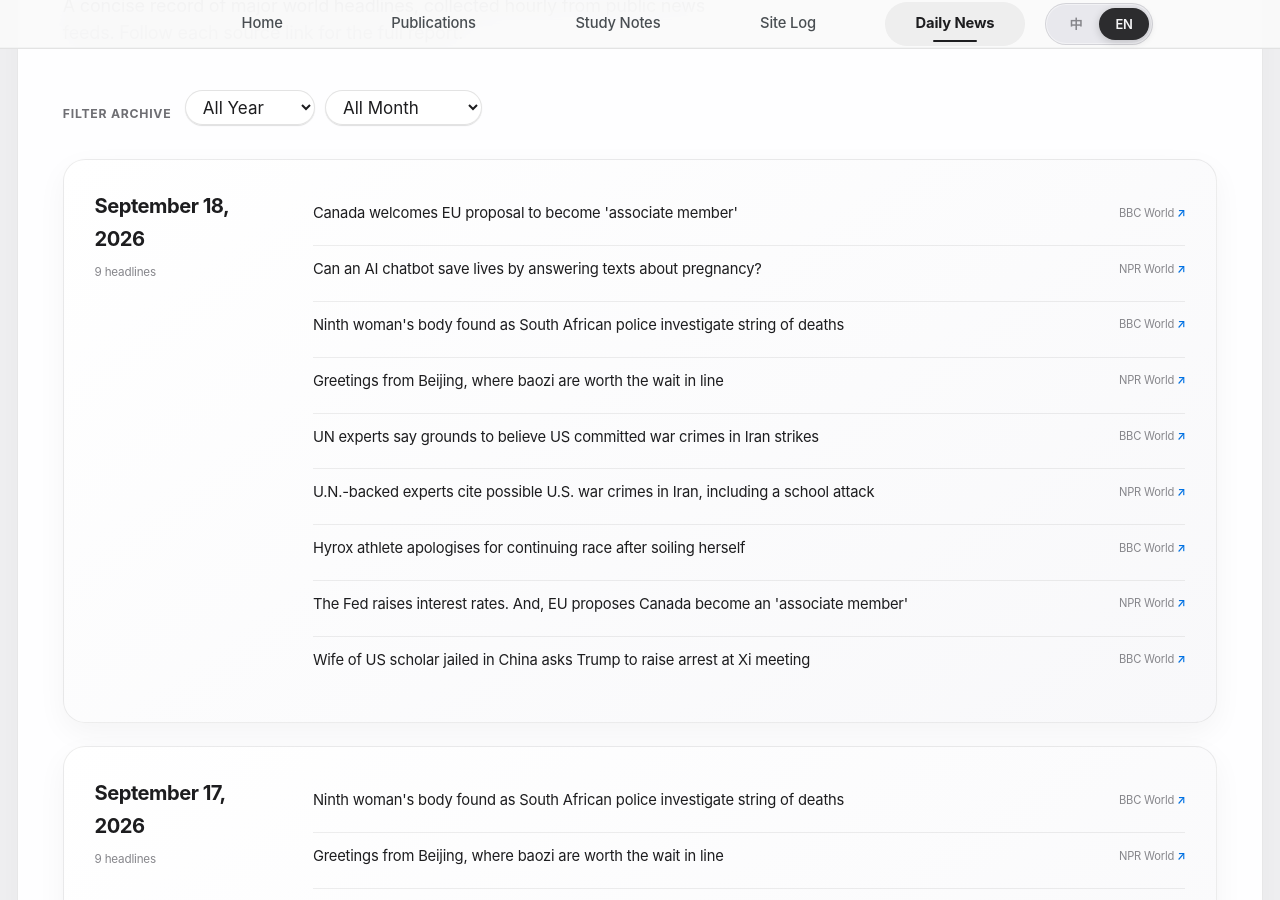
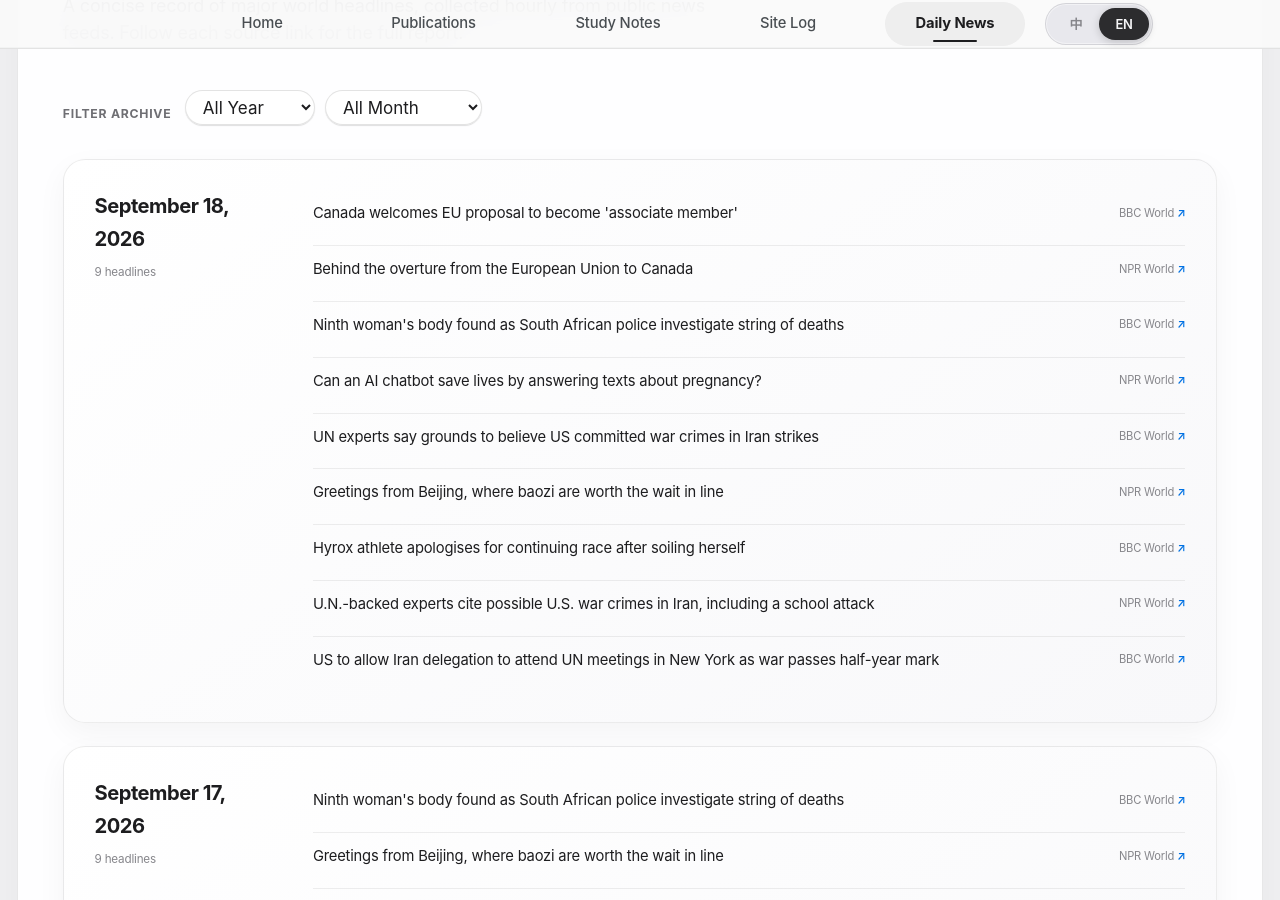
Before and after one commit to HaoxiangLuo/HaoxiangLuo.github.io, a Jekyll site: the page built from _pages/daily-news.html, in a window 1280 px wide and 900 px high, scrolled down 241 px. Built offline with Jekyll 4.4.1, drawn with Linux system fonts in a browser that asks for light colours; a style sheet for code colours, icons or effects is not loaded.

Commit message:
Update daily news 2026-09-18

```diff
--- a/_data/daily_news.json
+++ b/_data/daily_news.json
@@ -1,5 +1,5 @@
 {
-  "updated_at": "2026-09-18T04:25:26+08:00",
+  "updated_at": "2026-09-18T05:23:56+08:00",
   "days": [
     {
       "date": "2026-09-18",
@@ -10,9 +10,9 @@
           "url": "https://www.bbc.co.uk/news/articles/cwly7vkke4jxo?at_medium=RSS&at_campaign=rss"
         },
         {
-          "title": "Can an AI chatbot save lives by answering texts about pregnancy?",
+          "title": "Behind the overture from the European Union to Canada",
           "source": "NPR World",
-          "url": "https://www.npr.org/2026/09/17/nx-s1-5962840/artificial-intelligence-ai-chatbot-pregnancy-maternal-health"
+          "url": "https://www.npr.org/2026/09/17/nx-s1-5973029/behind-the-overture-from-the-european-union-to-canada"
         },
         {
           "title": "Ninth woman's body found as South African police investigate string of deaths",
@@ -20,9 +20,9 @@
           "url": "https://www.bbc.co.uk/news/articles/cqx2zgk8k8xvo?at_medium=RSS&at_campaign=rss"
         },
         {
-          "title": "Greetings from Beijing, where baozi are worth the wait in line",
+          "title": "Can an AI chatbot save lives by answering texts about pregnancy?",
           "source": "NPR World",
-          "url": "https://www.npr.org/2026/09/17/g-s1-142416/china-beijing-buns-baozi"
+          "url": "https://www.npr.org/2026/09/17/nx-s1-5962840/artificial-intelligence-ai-chatbot-pregnancy-maternal-health"
         },
         {
           "title": "UN experts say grounds to believe US committed war crimes in Iran strikes",
@@ -30,9 +30,9 @@
           "url": "https://www.bbc.co.uk/news/articles/cm9w4n5nverdo?at_medium=RSS&at_campaign=rss"
         },
         {
-          "title": "U.N.-backed experts cite possible U.S. war crimes in Iran, including a school attack",
+          "title": "Greetings from Beijing, where baozi are worth the wait in line",
           "source": "NPR World",
-          "url": "https://www.npr.org/2026/09/17/nx-s1-5972934/us-iran-war-un-report-alleged-war-crimes"
+          "url": "https://www.npr.org/2026/09/17/g-s1-142416/china-beijing-buns-baozi"
         },
         {
           "title": "Hyrox athlete apologises for continuing race after soiling herself",
@@ -40,14 +40,14 @@
           "url": "https://www.bbc.co.uk/news/articles/ck0e35qyqlx0o?at_medium=RSS&at_campaign=rss"
         },
         {
-          "title": "The Fed raises interest rates. And, EU proposes Canada become an 'associate member'",
+          "title": "U.N.-backed experts cite possible U.S. war crimes in Iran, including a school attack",
           "source": "NPR World",
-          "url": "https://www.npr.org/2026/09/17/g-s1-143783/up-first-newsletter-federal-reserve-interest-rates-gas-prices-war-canada-european-union"
+          "url": "https://www.npr.org/2026/09/17/nx-s1-5972934/us-iran-war-un-report-alleged-war-crimes"
         },
         {
-          "title": "Wife of US scholar jailed in China asks Trump to raise arrest at Xi meeting",
+          "title": "US to allow Iran delegation to attend UN meetings in New York as war passes half-year mark",
           "source": "BBC World",
-          "url": "https://www.bbc.co.uk/news/articles/c9j3d2rr6g24o?at_medium=RSS&at_campaign=rss"
+          "url": "https://www.bbc.co.uk/news/articles/c6n8m72r13ngo?at_medium=RSS&at_campaign=rss"
         }
       ]
     },
```
